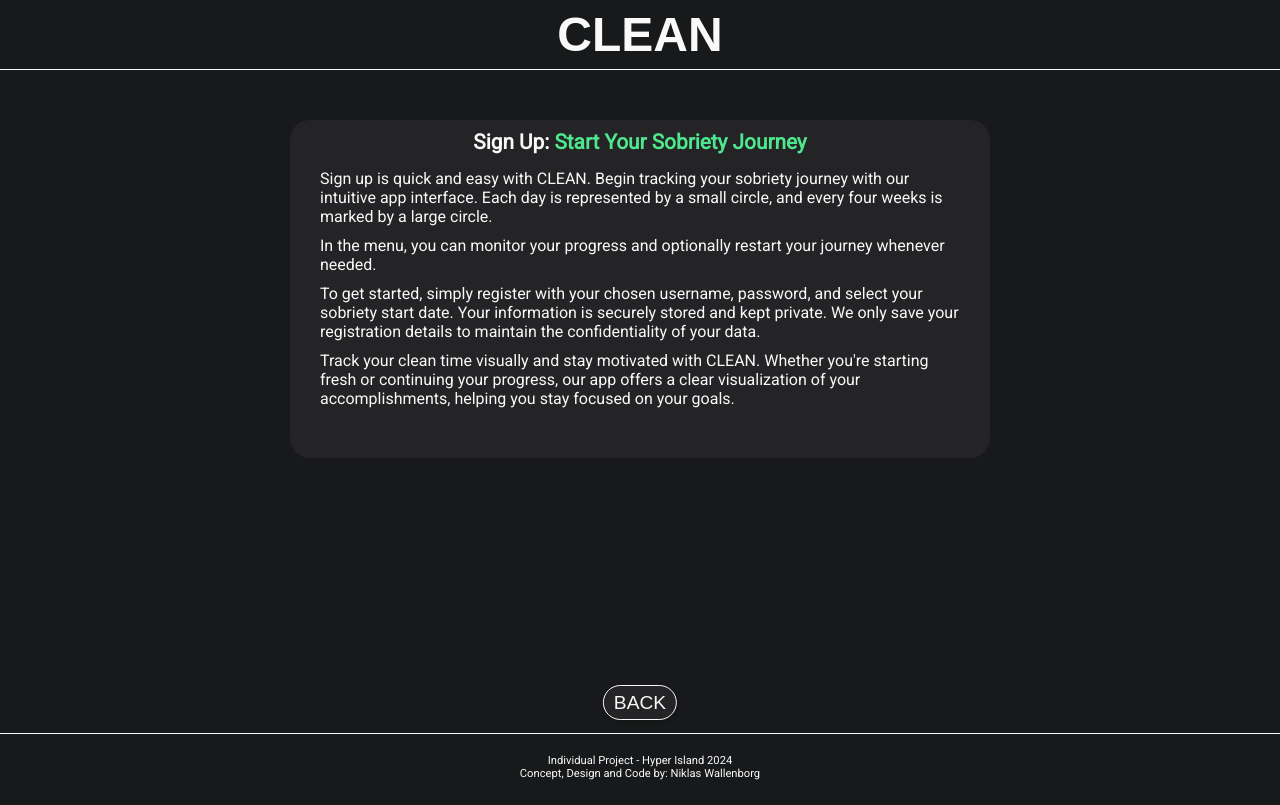
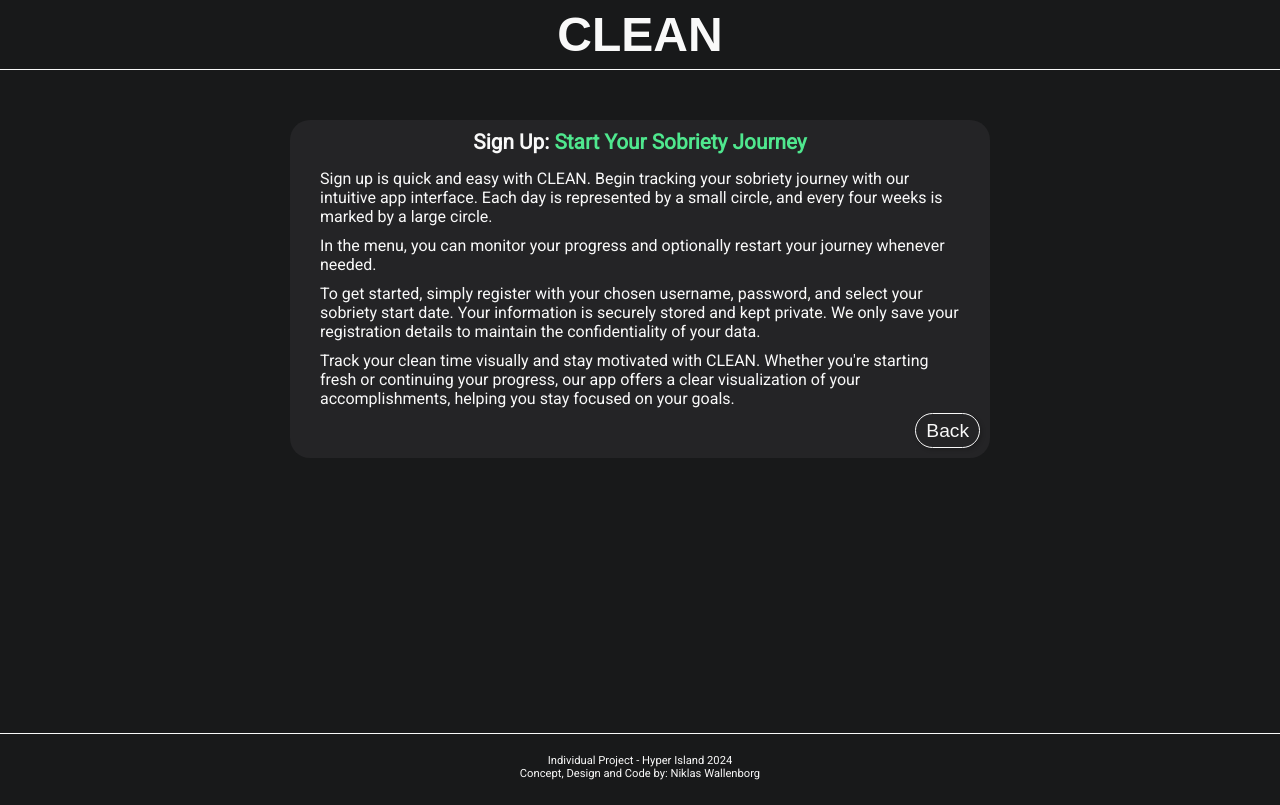
Before and after one commit to Wallenborg/clean, a Next.js app: page /sign-up in a window 1280 px wide. Built offline with nearby package versions, Linux system fonts and the light colour scheme; a web font is replaced by a local one.

Commit message:
made InfoText more reusable

```diff
--- a/app/page.js
+++ b/app/page.js
@@ -22,6 +22,7 @@
           ]}
           showButton={true}
           buttonText="Sign Up"
+          buttonHref="/sign-up"
         />
       </div>
 
--- a/app/sign-up/page.jsx
+++ b/app/sign-up/page.jsx
@@ -19,12 +19,10 @@
           "To get started, simply register with your chosen username, password, and select your sobriety start date. Your information is securely stored and kept private. We only save your registration details to maintain the confidentiality of your data.",
           "Track your clean time visually and stay motivated with CLEAN. Whether you're starting fresh or continuing your progress, our app offers a clear visualization of your accomplishments, helping you stay focused on your goals.",
         ]}
-        showButton={false}
-        buttonText="Sign Up"
+        showButton={true}
+        buttonText="Back"
+        buttonHref="/"
       />
-      <Link href="/">
-        <Button text="BACK" className="button-center-bottom-2" />
-      </Link>
       <Fotter />
     </div>
   );
--- a/components/button/Button.css
+++ b/components/button/Button.css
@@ -35,10 +35,3 @@
   left: 50%;
   transform: translateX(-50%);
 }
-
-.button-center-bottom-2 {
-  position: absolute;
-  bottom: 80px;
-  left: 50%;
-  transform: translateX(-50%);
-}
--- a/components/infotext/InfoText.jsx
+++ b/components/infotext/InfoText.jsx
@@ -43,6 +43,7 @@
   text,
   showButton,
   buttonText,
+  buttonHref,
 }) {
   return (
     <section className="infotext-container" style={style}>
@@ -60,11 +61,8 @@
           </p>
         ))}
       {showButton && (
-        <Link href="/sign-up">
-          <Button
-            text={buttonText || "Sign-up"}
-            className="button-left-bottom"
-          />
+        <Link href={buttonHref}>
+          <Button text={buttonText} className="button-left-bottom" />
         </Link>
       )}
     </section>
```
